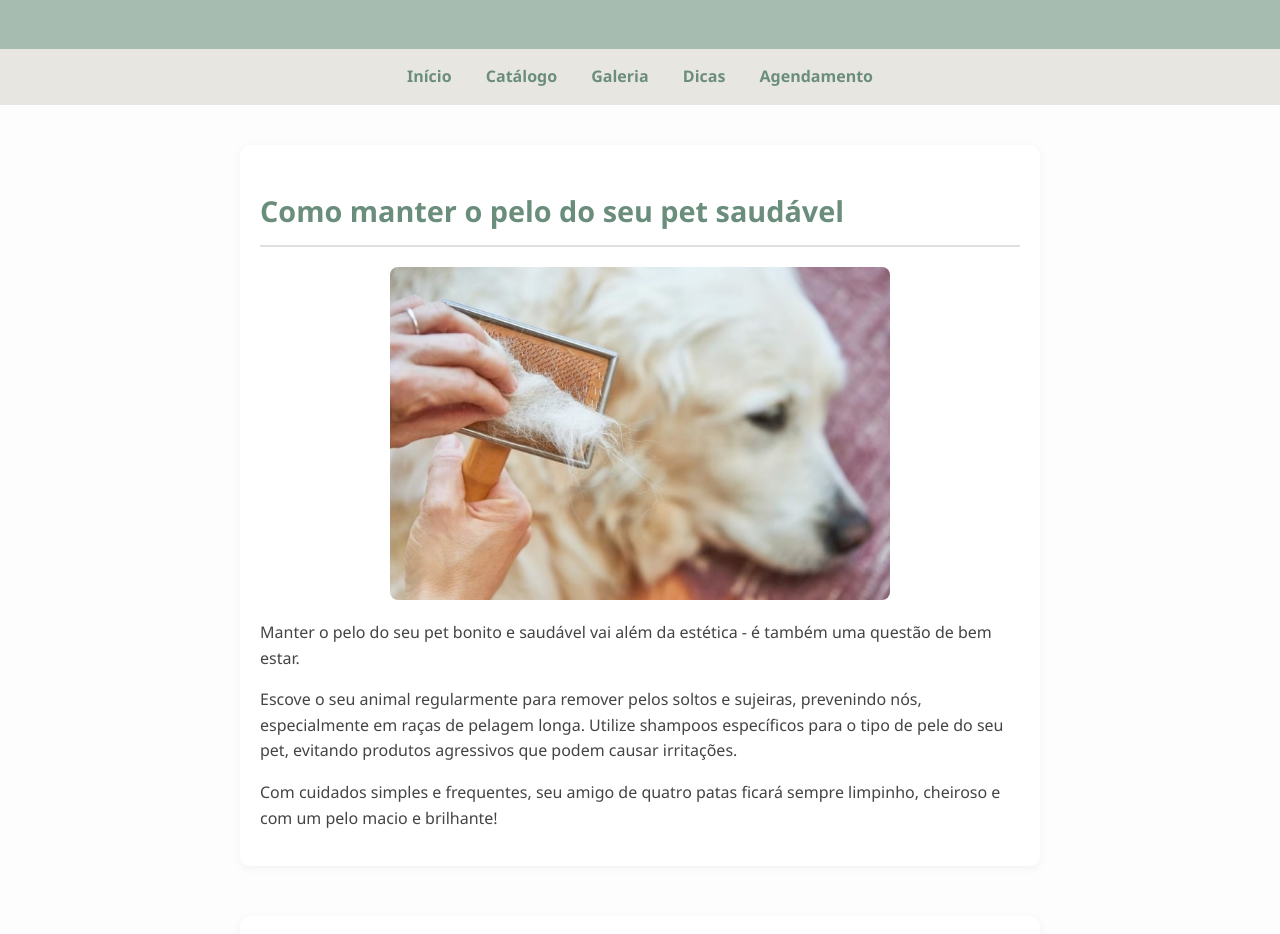
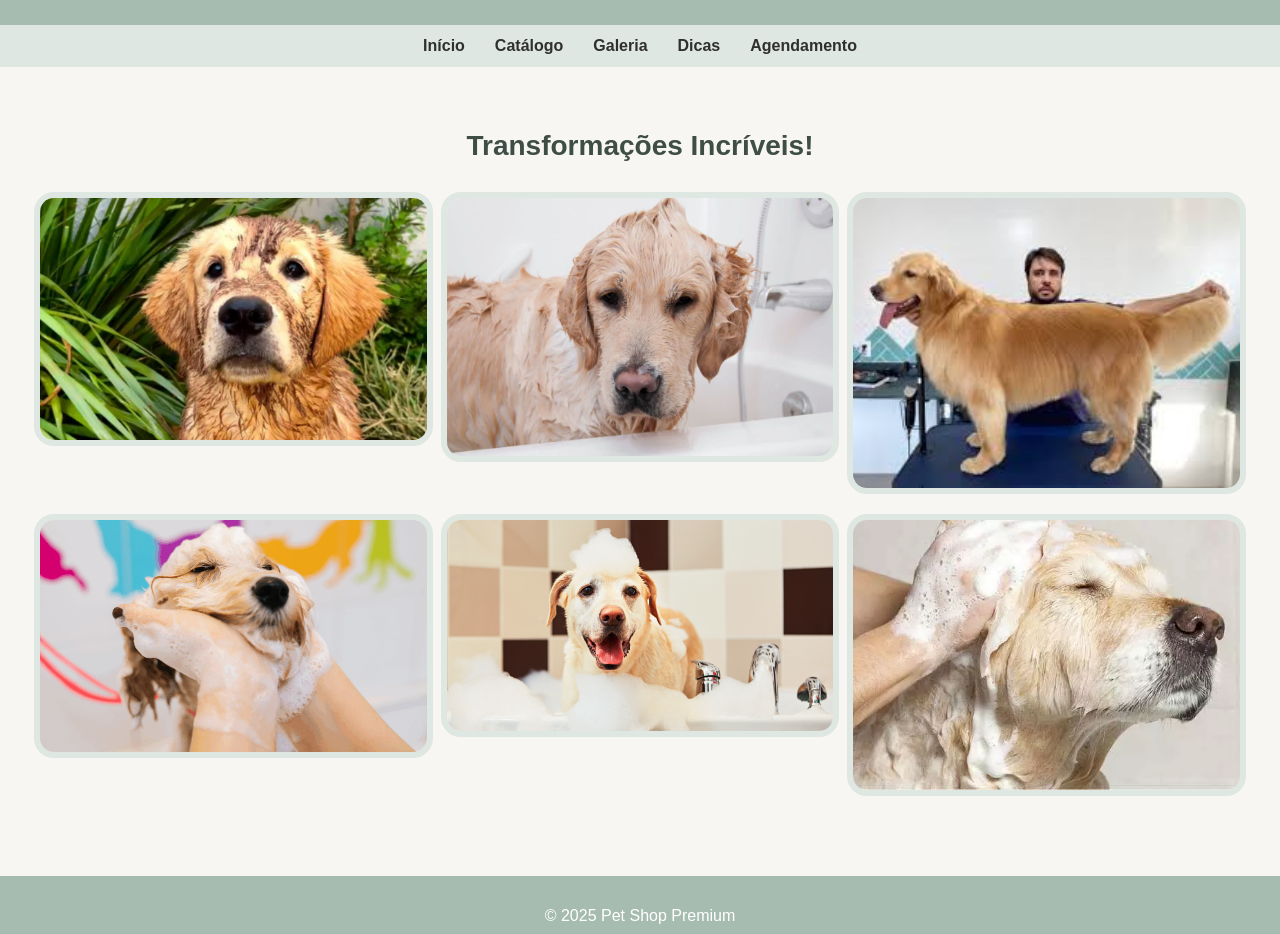
Before and after one commit to Zemudin/projeto_web1, a plain HTML site: page galeria.html in a window 1280 px wide. Shown: the part 135-1069 px from the top of the page. Drawn offline with Linux system fonts and the light colour scheme.

Commit message:
Update galeria.html

```diff
--- a/galeria.html
+++ b/galeria.html
@@ -2,42 +2,32 @@
 <html lang="pt-br">
 <head>
     <meta charset="UTF-8">
-    <title>Dicas de Cuidados - Pet Shop Premium</title>
-    <link rel="stylesheet" href="css/blog.css">
+    <title>Galeria - Pet Shop Premium</title>
+    <link rel="stylesheet" href="css/galeria.css">
 </head>
 <body>
     <header>
-        <h1>Dicas de Cuidados com Pets</h1>
+        <h1>Antes e Depois</h1>
     </header>
 
     <nav>
-        <a href="index.html">Início</a>
+        <a href="inicio.html">Início</a>
         <a href="catalogo.html">Catálogo</a>
         <a href="galeria.html">Galeria</a>
         <a href="blog.html">Dicas</a>
         <a href="agendamento.html">Agendamento</a>
     </nav>
 
-    <main>
-        <article class="dica">
-            <h2>Como manter o pelo do seu pet saudável</h2>
-            <img src="css/img/pelo pet.avif" alt="Cachorro com pelo saudável">
-            <div class="conteudo-dica">
-                <p>Manter o pelo do seu pet bonito e saudável vai além da estética - é também uma questão de bem estar.</p>
-                <p>Escove o seu animal regularmente para remover pelos soltos e sujeiras, prevenindo nós, especialmente em raças de pelagem longa. Utilize shampoos específicos para o tipo de pele do seu pet, evitando produtos agressivos que podem causar irritações.</p>
-                <p>Com cuidados simples e frequentes, seu amigo de quatro patas ficará sempre limpinho, cheiroso e com um pelo macio e brilhante!</p>
-            </div>
-        </article>
-
-        <article class="dica">
-            <h2>Alimentação correta faz a diferença</h2>
-            <img src="css/img/Alimentacao pet.jpg" alt="Cachorro com ração de qualidade">
-            <div class="conteudo-dica">
-                <p>Uma boa alimentação é essencial para a saúde e a longevidade do seu pet.</p>
-                <p>Prefira rações balanceadas e de qualidade premium, pois elas contêm os nutrientes certos na medida ideal para cada fase da vida do animal. Evite alimentos caseiros ou industrializados que podem causar desequilíbrios nutricionais.</p>
-                <p>Com uma dieta adequada, seu pet terá mais energia, imunidade fortalecida e uma vida muito mais saudável!</p>
-            </div>
-        </article>
+    <main class="galeria">
+        <h2>Transformações Incríveis!</h2>
+        <div class="grid-galeria">
+            <img src="css/img/sujo2.webp" alt="Cachorro antes do banho">
+            <img src="css/img/banho.jpg" alt="Cachorro depois do banho">
+            <img src="css/img/depois tosa.jpeg" alt="Cachorro depois da tosa">
+            <img src="css/img/banho4.png" alt="Cachorro sendo banhado">
+            <img src="css/img/caramelo.png" alt="Cachorro feliz após banho">
+            <img src="css/img/banho5.webp" alt="Cachorro seco após banho">
+        </div>
     </main>
 
     <footer>
```
